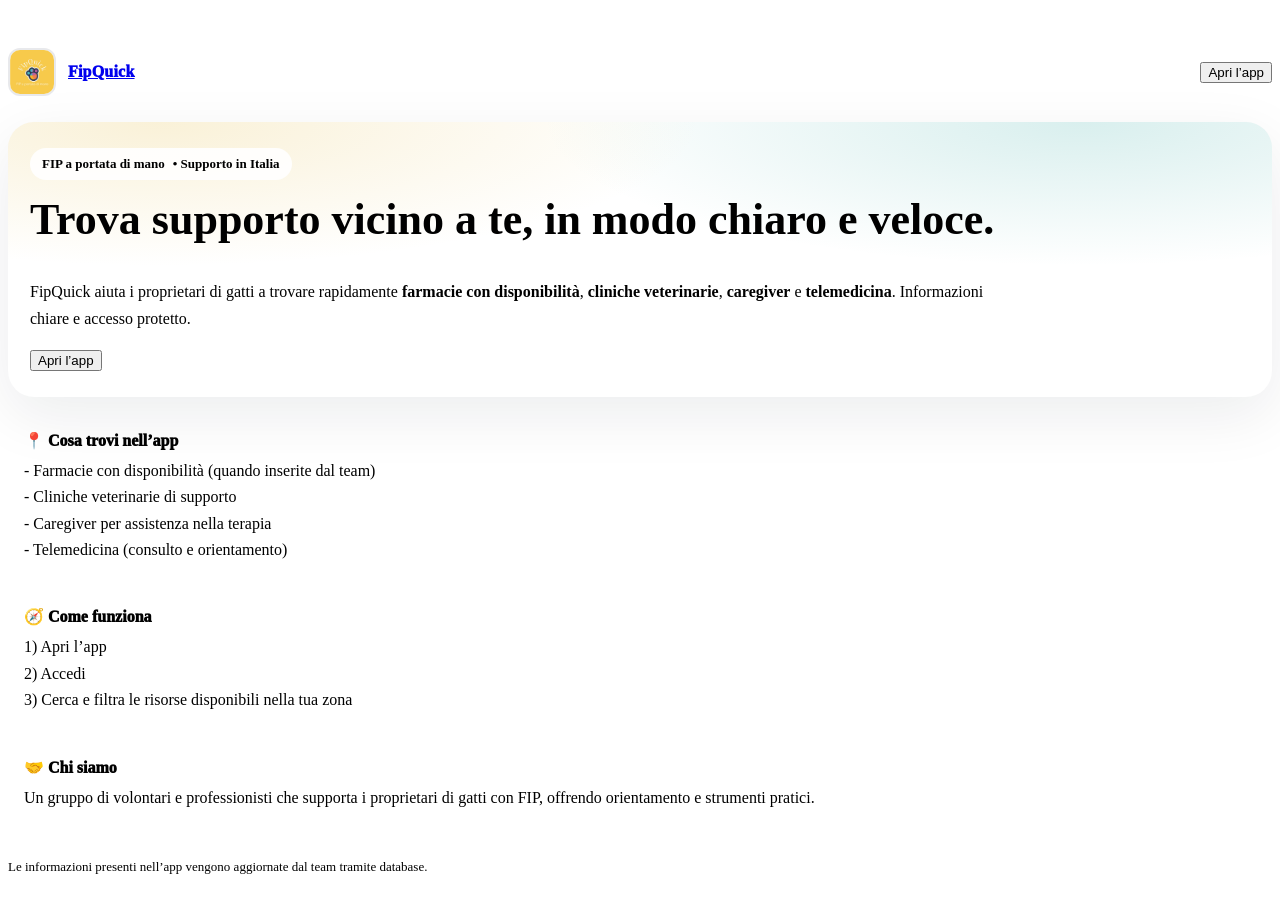
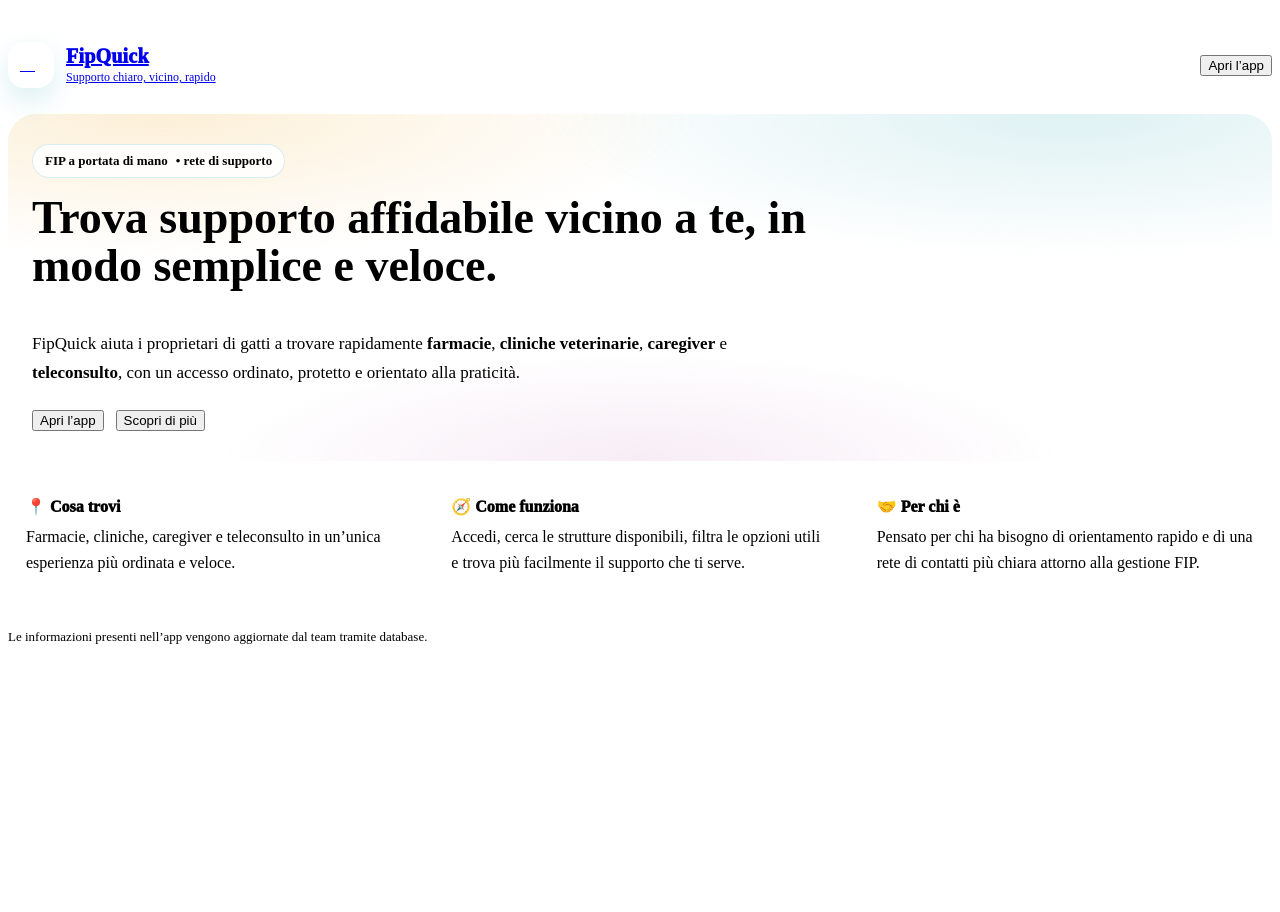
Before and after one commit to farfa82/FipQuick, a Next.js app: page / in a window 1280 px wide. Shown: the top 912 px of the page. After the commit the page ends 800 px from the top, so only its background shows below. Built offline with nearby package versions, Linux system fonts and the light colour scheme; no server answers.

Commit message:
fix palette su pagine

```diff
--- a/src/app/page.tsx
+++ b/src/app/page.tsx
@@ -20,7 +20,7 @@
   }, []);
 
   return (
-    <main style={{ background: "var(--bg)", padding: "40px 0 70px" }}>
+    <main style={{ background: "var(--bg)", padding: "34px 0 70px" }}>
       <div className="container">
         <header
           style={{
@@ -31,22 +31,32 @@
             flexWrap: "wrap",
           }}
         >
-          <Link
-            href="/"
-            style={{ display: "flex", alignItems: "center", gap: 12 }}
-          >
-            <img
-              src="/logo.png"
-              alt="FipQuick"
-              width={44}
-              height={44}
+          <Link href="/" style={{ display: "flex", alignItems: "center", gap: 12 }}>
+            <div
               style={{
-                borderRadius: 12,
-                objectFit: "cover",
-                border: "2px solid rgba(31,42,68,0.10)",
+                width: 46,
+                height: 46,
+                borderRadius: 16,
+                background:
+                  "linear-gradient(135deg, var(--brand-secondary) 0%, var(--brand-primary) 100%)",
+                display: "grid",
+                placeItems: "center",
+                color: "white",
+                fontWeight: 900,
+                boxShadow: "0 12px 28px rgba(73,179,191,0.20)",
               }}
-            />
-            <div style={{ fontWeight: 950, letterSpacing: 0.2 }}>FipQuick</div>
+            >
+              FQ
+            </div>
+
+            <div>
+              <div style={{ fontWeight: 950, letterSpacing: 0.2, fontSize: 20 }}>
+                FipQuick
+              </div>
+              <div style={{ fontSize: 12, color: "var(--text-muted)", marginTop: 2 }}>
+                Supporto chiaro, vicino, rapido
+              </div>
+            </div>
           </Link>
 
           <Link href="/app">
@@ -57,17 +67,16 @@
         </header>
 
         <section
+          className="card"
           style={{
             marginTop: 26,
-            border: "1px solid var(--border)",
-            borderRadius: 26,
-            padding: "26px 22px",
+            borderRadius: 28,
+            padding: "30px 24px",
             background:
-              "radial-gradient(900px 240px at 12% 0%, rgba(230,192,77,0.22) 0%, rgba(230,192,77,0) 60%), radial-gradient(900px 240px at 85% 0%, rgba(44,167,160,0.18) 0%, rgba(44,167,160,0) 60%), white",
-            boxShadow: "0 18px 60px rgba(15,23,42,0.08)",
+              "radial-gradient(900px 240px at 12% 0%, rgba(242,184,75,0.22) 0%, rgba(242,184,75,0) 60%), radial-gradient(900px 240px at 84% 0%, rgba(73,179,191,0.18) 0%, rgba(73,179,191,0) 60%), radial-gradient(700px 180px at 50% 100%, rgba(191,101,176,0.12) 0%, rgba(191,101,176,0) 60%), white",
           }}
         >
-          <div style={{ maxWidth: 980 }}>
+          <div style={{ maxWidth: 930 }}>
             <div
               style={{
                 display: "inline-flex",
@@ -75,31 +84,34 @@
                 alignItems: "center",
                 padding: "8px 12px",
                 borderRadius: 999,
-                border: "1px solid var(--border)",
-                background: "rgba(255,255,255,0.9)",
+                border: "1px solid rgba(73,179,191,0.22)",
+                background: "rgba(255,255,255,0.88)",
                 fontWeight: 900,
                 fontSize: 13,
               }}
             >
-              <span style={{ color: "var(--brand-blue)" }}>
-                FIP a portata di mano
-              </span>
-              <span style={{ color: "var(--text-muted)" }}>
-                • Supporto in Italia
-              </span>
+              <span style={{ color: "var(--brand-primary)" }}>FIP a portata di mano</span>
+              <span style={{ color: "var(--text-muted)" }}>• rete di supporto</span>
             </div>
 
-            <h1 style={{ margin: "16px 0 10px", fontSize: 44, lineHeight: 1.08 }}>
-              Trova supporto vicino a te, in modo chiaro e veloce.
+            <h1
+              style={{
+                margin: "16px 0 10px",
+                fontSize: 46,
+                lineHeight: 1.05,
+                maxWidth: 820,
+              }}
+            >
+              Trova supporto affidabile vicino a te, in modo semplice e veloce.
             </h1>
 
             <div
               style={{
-                width: 84,
+                width: 92,
                 height: 6,
-                background: "var(--brand-yellow)",
-                borderRadius: 6,
-                margin: "12px 0 16px",
+                background: "linear-gradient(90deg, var(--brand-highlight), var(--brand-accent))",
+                borderRadius: 999,
+                margin: "14px 0 18px",
               }}
             />
 
@@ -107,84 +119,73 @@
               style={{
                 margin: 0,
                 color: "var(--text-muted)",
-                fontSize: 16,
-                lineHeight: 1.7,
+                fontSize: 17,
+                lineHeight: 1.75,
+                maxWidth: 780,
               }}
             >
-              FipQuick aiuta i proprietari di gatti a trovare rapidamente{" "}
-              <strong>farmacie con disponibilità</strong>,{" "}
-              <strong>cliniche veterinarie</strong>, <strong>caregiver</strong>{" "}
-              e <strong>telemedicina</strong>. Informazioni chiare e accesso
-              protetto.
+              FipQuick aiuta i proprietari di gatti a trovare rapidamente
+              <strong> farmacie</strong>, <strong>cliniche veterinarie</strong>,
+              <strong> caregiver</strong> e <strong>teleconsulto</strong>, con un
+              accesso ordinato, protetto e orientato alla praticità.
             </p>
 
-            <div style={{ marginTop: 18 }}>
+            <div style={{ marginTop: 22, display: "flex", gap: 12, flexWrap: "wrap" }}>
               <Link href="/app">
                 <button className="btn-primary">
                   {isAuthed ? "Vai all’app" : "Apri l’app"}
                 </button>
               </Link>
+
+              <Link href="/landing">
+                <button className="btn-secondary">Scopri di più</button>
+              </Link>
             </div>
           </div>
         </section>
 
-        <section style={{ marginTop: 18, display: "grid", gap: 12 }}>
-          <div className="card" style={{ padding: 16, borderRadius: 22 }}>
-            <div style={{ fontWeight: 950 }}>📍 Cosa trovi nell’app</div>
-            <div
-              style={{
-                color: "var(--text-muted)",
-                marginTop: 8,
-                lineHeight: 1.65,
-              }}
-            >
-              - Farmacie con disponibilità (quando inserite dal team)
-              <br />
-              - Cliniche veterinarie di supporto
-              <br />
-              - Caregiver per assistenza nella terapia
-              <br />- Telemedicina (consulto e orientamento)
+        <section
+          style={{
+            marginTop: 18,
+            display: "grid",
+            gridTemplateColumns: "repeat(auto-fit, minmax(240px, 1fr))",
+            gap: 12,
+          }}
+        >
+          <div className="card" style={{ padding: 18, borderRadius: 22 }}>
+            <div style={{ fontWeight: 950, marginBottom: 8 }}>📍 Cosa trovi</div>
+            <div style={{ color: "var(--text-muted)", lineHeight: 1.65 }}>
+              Farmacie, cliniche, caregiver e teleconsulto in un’unica esperienza
+              più ordinata e veloce.
             </div>
           </div>
 
-          <div className="card" style={{ padding: 16, borderRadius: 22 }}>
-            <div style={{ fontWeight: 950 }}>🧭 Come funziona</div>
-            <div
-              style={{
-                color: "var(--text-muted)",
-                marginTop: 8,
-                lineHeight: 1.65,
-              }}
-            >
-              1) Apri l’app
-              <br />
-              2) Accedi
-              <br />
-              3) Cerca e filtra le risorse disponibili nella tua zona
+          <div className="card" style={{ padding: 18, borderRadius: 22 }}>
+            <div style={{ fontWeight: 950, marginBottom: 8 }}>🧭 Come funziona</div>
+            <div style={{ color: "var(--text-muted)", lineHeight: 1.65 }}>
+              Accedi, cerca le strutture disponibili, filtra le opzioni utili e
+              trova più facilmente il supporto che ti serve.
             </div>
           </div>
 
-          <div className="card" style={{ padding: 16, borderRadius: 22 }}>
-            <div style={{ fontWeight: 950 }}>🤝 Chi siamo</div>
-            <div
-              style={{
-                color: "var(--text-muted)",
-                marginTop: 8,
-                lineHeight: 1.65,
-              }}
-            >
-              Un gruppo di volontari e professionisti che supporta i proprietari
-              di gatti con FIP, offrendo orientamento e strumenti pratici.
+          <div className="card" style={{ padding: 18, borderRadius: 22 }}>
+            <div style={{ fontWeight: 950, marginBottom: 8 }}>🤝 Per chi è</div>
+            <div style={{ color: "var(--text-muted)", lineHeight: 1.65 }}>
+              Pensato per chi ha bisogno di orientamento rapido e di una rete di
+              contatti più chiara attorno alla gestione FIP.
             </div>
           </div>
         </section>
 
         <footer
-          style={{ marginTop: 18, color: "var(--text-muted)", fontSize: 13 }}
+          style={{
+            marginTop: 20,
+            color: "var(--text-muted)",
+            fontSize: 13,
+          }}
         >
           <div style={{ borderTop: "1px solid var(--border)", paddingTop: 14 }}>
-            Le informazioni presenti nell’app vengono aggiornate dal team
-            tramite database.
+            Le informazioni presenti nell’app vengono aggiornate dal team tramite database.
           </div>
         </footer>
       </div>
--- a/src/components/logoutButton.tsx
+++ b/src/components/logoutButton.tsx
@@ -40,6 +40,10 @@
       onClick={handleLogout}
       disabled={loading}
       className="btn-secondary"
+      style={{
+        borderRadius: 999,
+        padding: "10px 16px",
+      }}
     >
       {loading ? "Uscita..." : "Logout"}
     </button>
```
Also changed, not shown: src/app/app/layout.tsx (+40 -18 lines).
